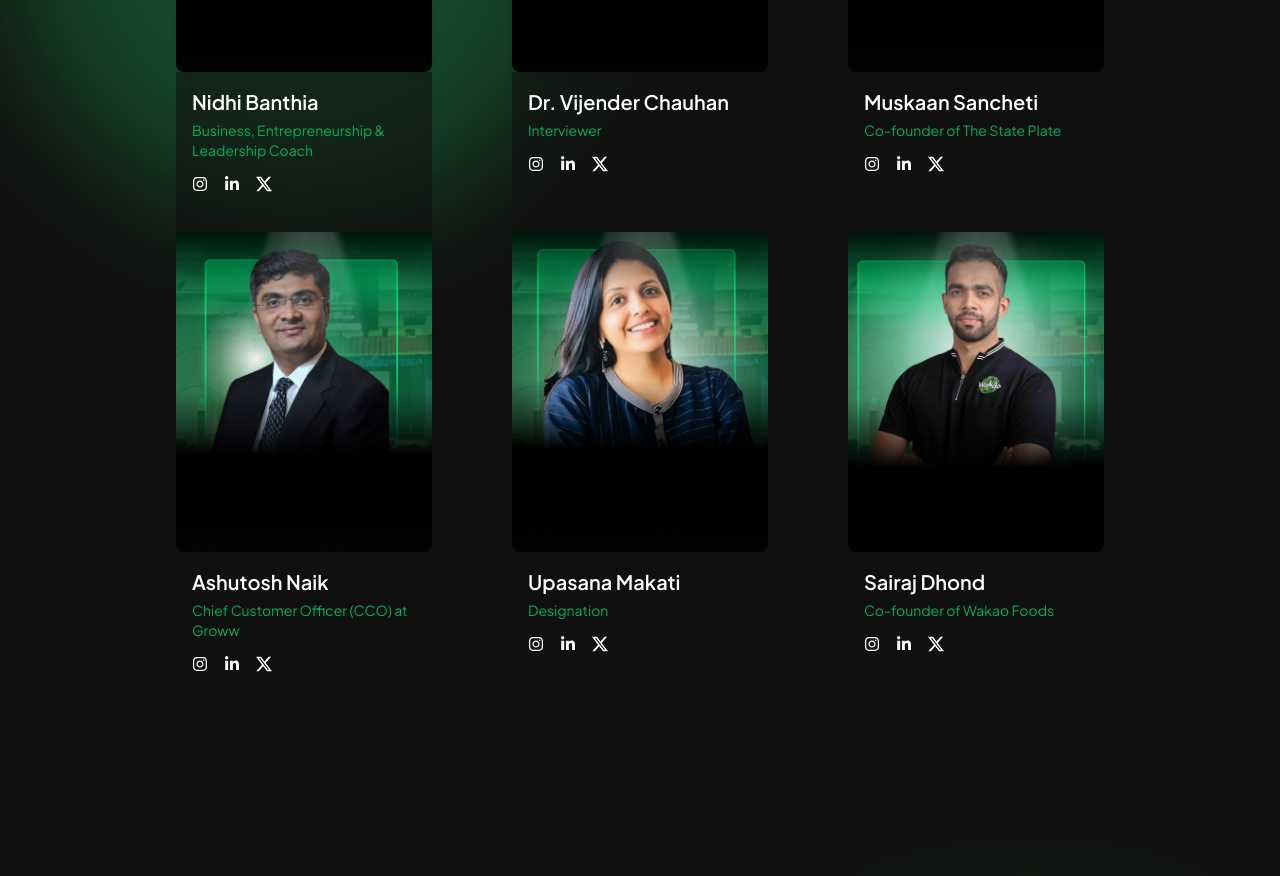
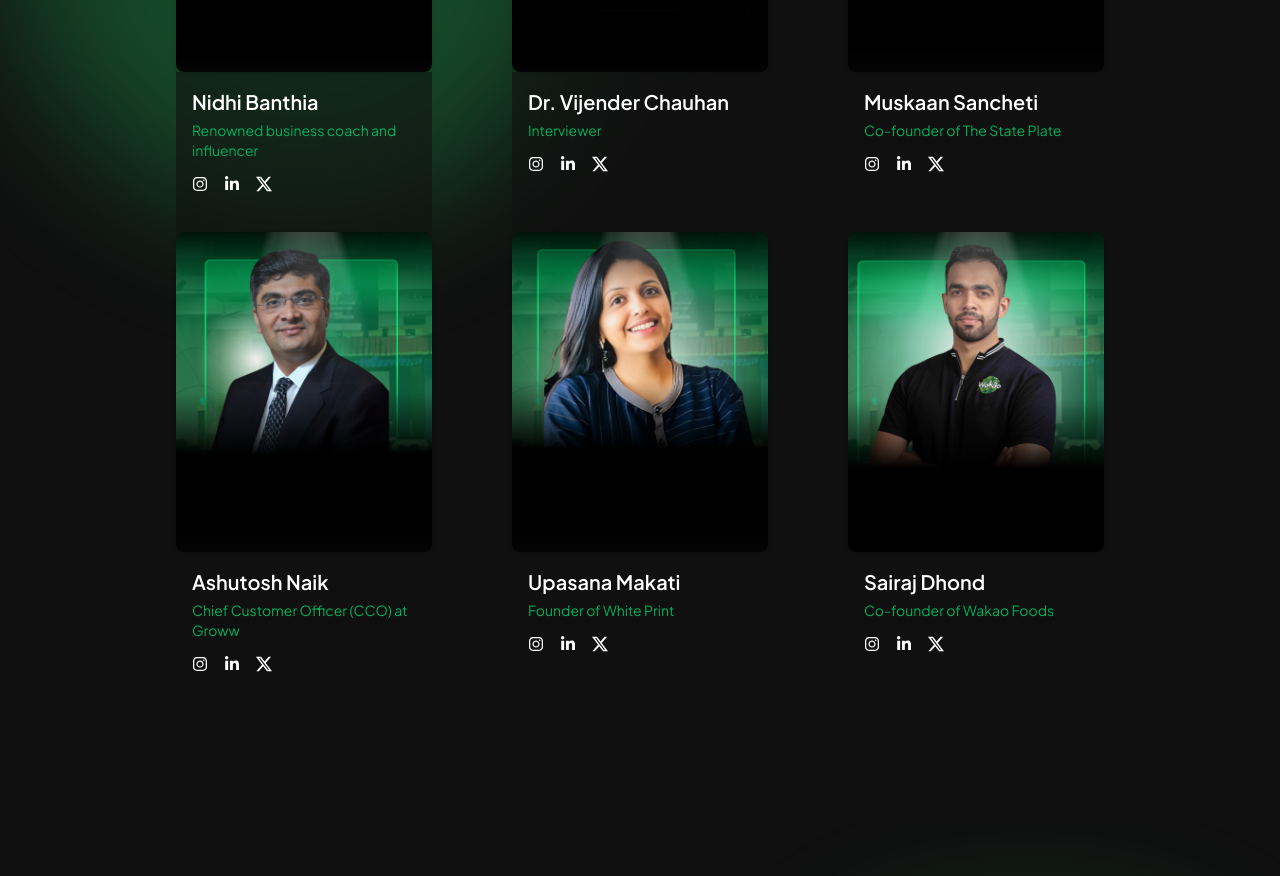
Before and after one commit to EDC-BITM/E-Summit-2025, a React (Vite) app: page / in a window 1280 px wide. Shown: the part 2140-3016 px from the top of the page. Built offline with nearby package versions, Linux system fonts and the light colour scheme.

Commit message:
new commit

```diff
--- a/src/components/FeaturedSpeaker/FS.jsx
+++ b/src/components/FeaturedSpeaker/FS.jsx
@@ -15,7 +15,7 @@ const FeaturedSpeakers = () => {
     () => [
       {
         name: "Nidhi Banthia",
-        role: "Business, Entrepreneurship & Leadership Coach",
+        role: "Renowned business coach and influencer",
         img: Nidhi,
         instagram: "https://www.instagram.com/nidhibanthiamehta/",
         linkedin: "https://www.linkedin.com/in/nidhibanthiamehta/",
@@ -47,7 +47,7 @@ const FeaturedSpeakers = () => {
       },
       {
         name: "Upasana Makati",
-        role: "Designation",
+        role: "Founder of White Print",
         img: Upasana,
         instagram: "https://www.instagram.com/upasanamakati/",
         linkedin: "https://www.linkedin.com/in/upasanamakati/",
```
